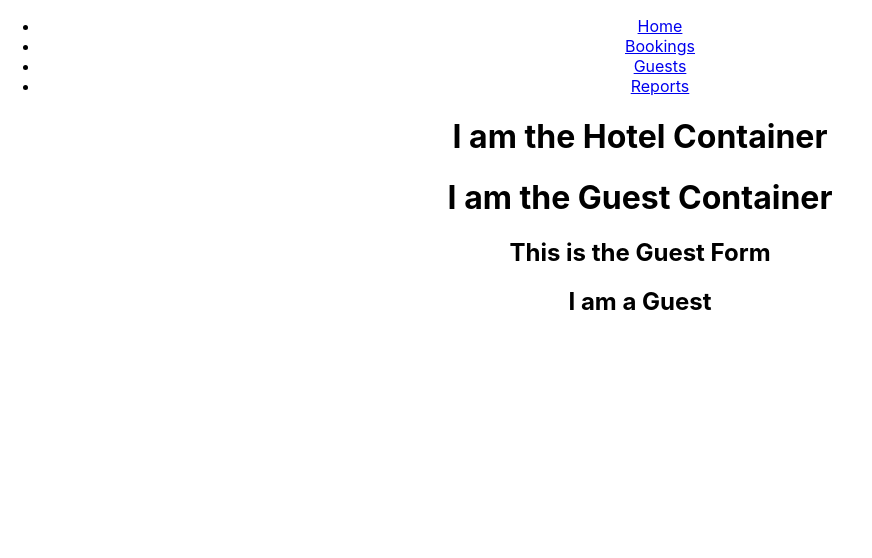
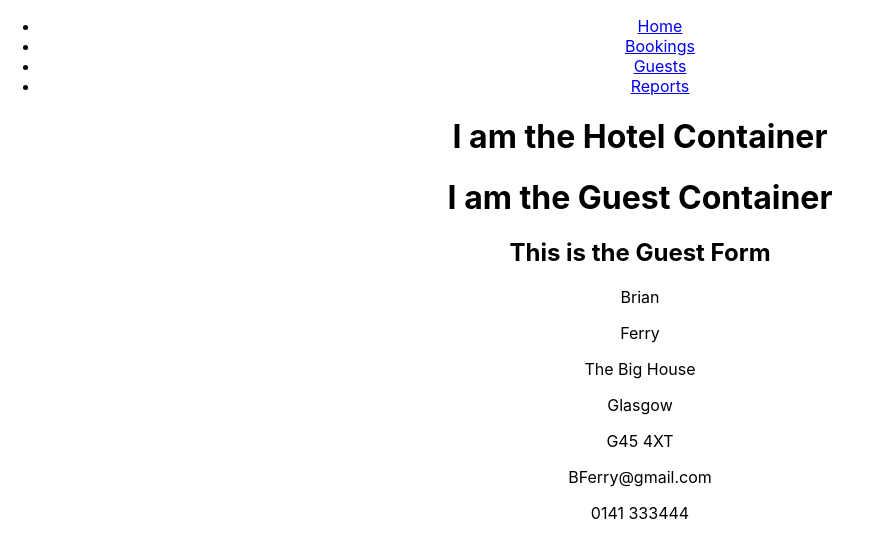
Before and after one commit to ianbone1/ClanLodging, a React (Create React App) app: page /guests in a window 1280 px wide. Shown: the top 558 px of the page, without its empty margins (0-872 px from the left). Built offline with nearby package versions, Linux system fonts and the light colour scheme.

Commit message:
guest list displays

```diff
--- a/src/components/Guest.js
+++ b/src/components/Guest.js
@@ -1,14 +1,17 @@
-import React, {Component} from 'react';
+import React from 'react';
 
-class Guest extends Component {
+const Guest =(props) => {
+  return (
+<div className="guest">
+<p>{props.firstName}</p>
+<p>{props.lastName}</p>
+<p>{props.addressLine1}</p>
+<p>{props.town}</p>
+<p>{props.postCode}</p>
+<p>{props.email}</p>
+<p>{props.phone}</p>
 
-
-render(){
-
-  return (
-    <h2>I am a Guest</h2>
-  );
-}
-
+</div>
+  )
 }
 export default Guest;
```
